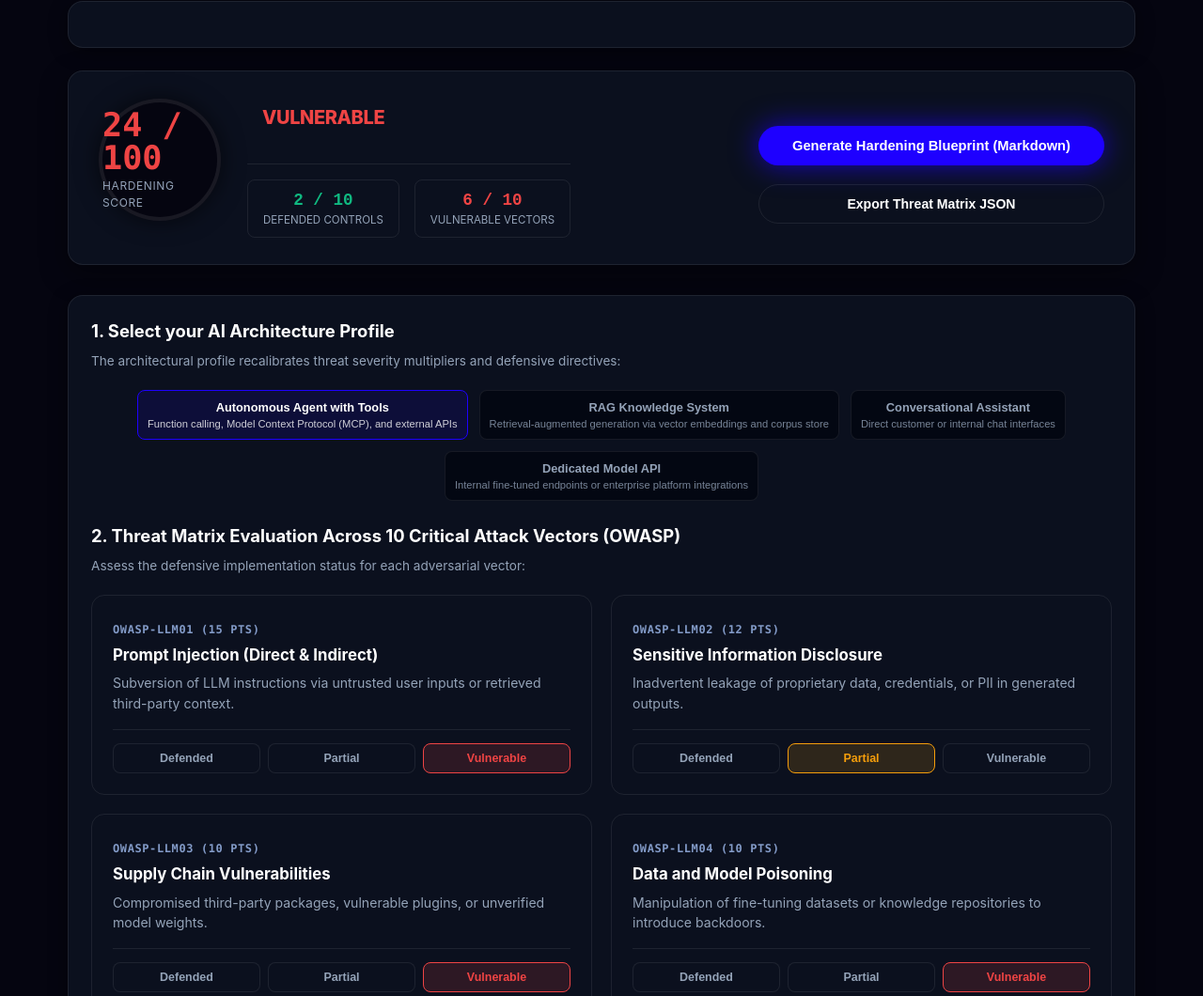
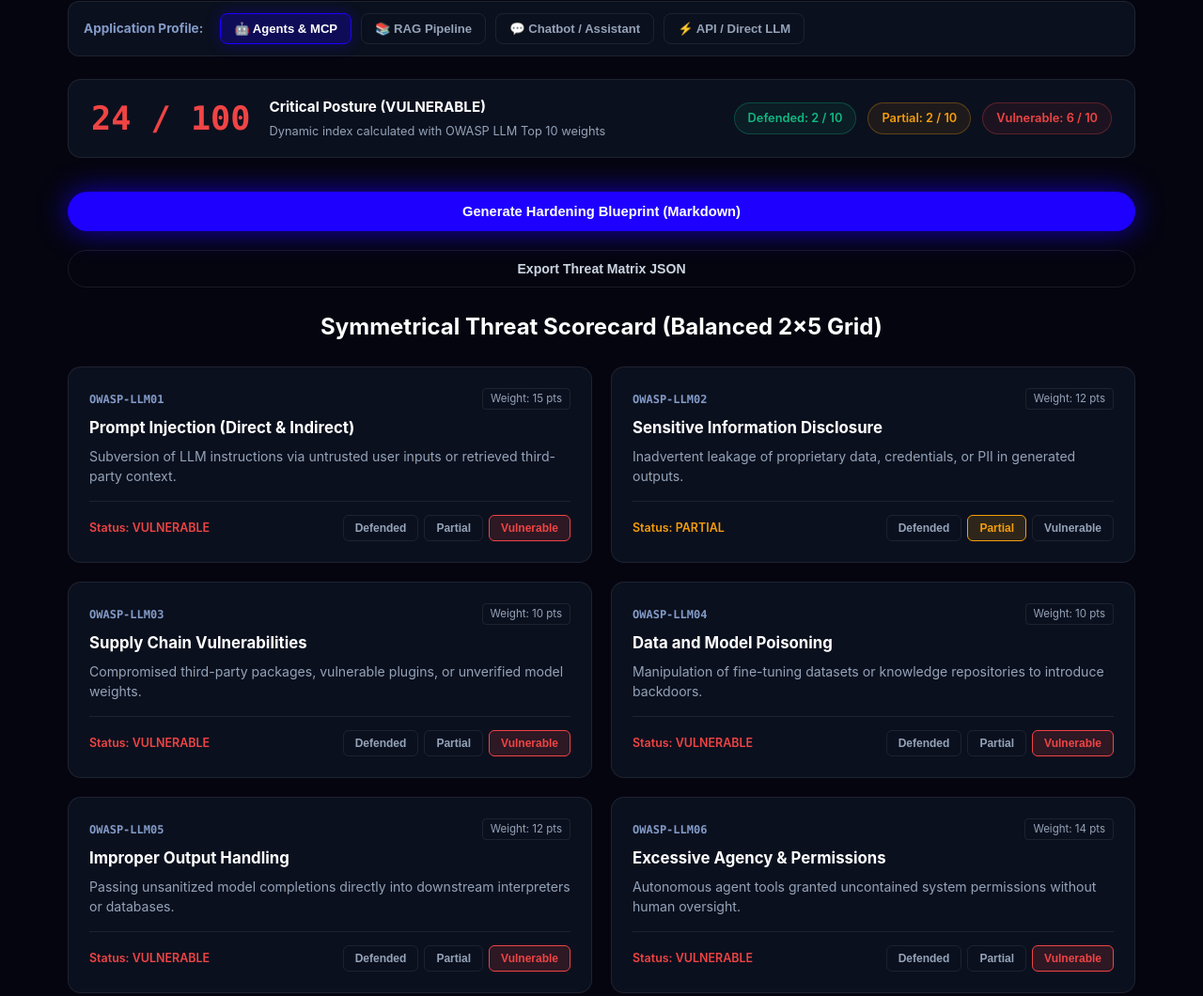
Before and after one commit to TAVARDT-Canada/ai-threat-matrix-ca, a plain HTML site: page index.html in a window 1280 px wide. Shown: the part 315-1375 px from the top of the page at 94% size. Drawn offline with Linux system fonts and the light colour scheme.

Commit message:
refactor(ui): align interactive tool 100% to Alternative 6 (chips, pill scorecard, symmetric 2x5 cards with weights & compact status buttons)

```diff
--- a/index.html
+++ b/index.html
@@ -1048,104 +1048,124 @@ footer a:hover,
 }
 
 /* ==========================================================================
-   LAYOUT 6: SCORECARD SIMÉTRICO 2X5 BALANCEADO
+   LAYOUT 6 EXACT: SCORECARD SIMÉTRICO 2X5 BALANCEADO
    ========================================================================== */
-.stats-score-banner {
+.arch-bar {
+  display: flex !important;
+  gap: 10px !important;
+  flex-wrap: wrap !important;
+  margin-bottom: 24px !important;
   background: var(--card-bg) !important;
   border: 1px solid var(--border) !important;
-  border-radius: 16px !important;
-  padding: 28px 32px !important;
-  box-shadow: 0 10px 30px rgba(0, 0, 0, 0.4) !important;
+  padding: 12px 16px !important;
+  border-radius: 12px !important;
+  align-items: center !important;
   width: 100% !important;
   box-sizing: border-box !important;
-  margin-bottom: 32px !important;
-}
-.stats-banner-grid {
+}
+.arch-bar-label {
+  font-size: 0.85rem !important;
+  font-weight: 700 !important;
+  color: #839bc8 !important;
+  margin-right: 8px !important;
+}
+.arch-chip {
+  background: var(--card-surface) !important;
+  border: 1px solid var(--border) !important;
+  color: var(--text-muted) !important;
+  padding: 8px 14px !important;
+  border-radius: 8px !important;
+  cursor: pointer !important;
+  font-size: 0.82rem !important;
+  font-weight: 600 !important;
+  transition: all 0.2s ease !important;
+}
+.arch-chip:hover {
+  border-color: #839bc8 !important;
+  color: #ffffff !important;
+}
+.arch-chip.active {
+  background: rgba(30, 0, 255, 0.25) !important;
+  border-color: #1e00ff !important;
+  color: #ffffff !important;
+  box-shadow: 0 0 15px rgba(30, 0, 255, 0.3) !important;
+}
+
+/* GLOBAL SCORE BAR */
+.global-score-bar {
+  background: var(--card-bg) !important;
+  border: 1px solid var(--border) !important;
+  border-radius: 14px !important;
+  padding: 18px 24px !important;
+  margin-bottom: 20px !important;
   display: flex !important;
   justify-content: space-between !important;
   align-items: center !important;
-  gap: 32px !important;
   flex-wrap: wrap !important;
-}
-.stats-score-col {
+  gap: 16px !important;
+  width: 100% !important;
+  box-sizing: border-box !important;
+}
+.score-left {
   display: flex !important;
   align-items: center !important;
-  gap: 28px !important;
-  flex-wrap: wrap !important;
-}
-.score-circle {
-  width: 130px !important;
-  height: 130px !important;
-  border-radius: 50% !important;
-  border: 4px solid var(--border) !important;
-  display: flex !important;
-  flex-direction: column !important;
-  align-items: center !important;
-  justify-content: center !important;
-  background: #050510 !important;
-  box-shadow: 0 0 25px rgba(0, 0, 0, 0.6) !important;
-  flex-shrink: 0 !important;
-}
-.score-val {
+  gap: 20px !important;
+}
+.score-big {
   font-size: 2.2rem !important;
   font-weight: 800 !important;
   font-family: 'Fira Code', Consolas, monospace !important;
   color: var(--fail) !important;
   line-height: 1 !important;
 }
-.score-label {
-  font-size: 0.75rem !important;
+.score-label-wrap h4 {
+  font-size: 0.95rem !important;
+  font-weight: 700 !important;
+  color: #ffffff !important;
+  margin: 0 0 4px 0 !important;
+}
+.score-label-wrap p {
+  font-size: 0.8rem !important;
   color: var(--text-muted) !important;
-  text-transform: uppercase !important;
-  letter-spacing: 0.05em !important;
-  margin-top: 4px !important;
-}
-.score-meta-col {
+  margin: 0 !important;
+}
+.score-pills {
   display: flex !important;
-  flex-direction: column !important;
   gap: 12px !important;
-}
-.posture-status {
-  font-size: 1.25rem !important;
-  font-weight: 800 !important;
-  letter-spacing: -0.02em !important;
-}
-.posture-stats-row {
-  display: flex !important;
-  gap: 16px !important;
-}
-.mini-stat {
+  flex-wrap: wrap !important;
+}
+.score-pill {
   background: var(--card-surface) !important;
   border: 1px solid var(--border) !important;
-  border-radius: 8px !important;
-  padding: 8px 16px !important;
-  display: flex !important;
-  flex-direction: column !important;
-  align-items: center !important;
-}
-.mini-stat-val {
-  font-size: 1.1rem !important;
-  font-weight: 700 !important;
-  font-family: 'Fira Code', monospace !important;
-}
-.mini-stat-lbl {
-  font-size: 0.72rem !important;
-  color: var(--text-muted) !important;
-  text-transform: uppercase !important;
-}
-.stats-actions-col {
-  display: flex !important;
-  flex-direction: column !important;
-  gap: 12px !important;
-  min-width: 280px !important;
-}
+  padding: 6px 14px !important;
+  border-radius: 9999px !important;
+  font-size: 0.8rem !important;
+  font-weight: 600 !important;
+}
+.score-pill.def {
+  color: var(--pass) !important;
+  border-color: rgba(16, 185, 129, 0.3) !important;
+  background: rgba(16, 185, 129, 0.08) !important;
+}
+.score-pill.part {
+  color: var(--warn) !important;
+  border-color: rgba(245, 158, 11, 0.3) !important;
+  background: rgba(245, 158, 11, 0.08) !important;
+}
+.score-pill.exp {
+  color: var(--fail) !important;
+  border-color: rgba(239, 68, 68, 0.3) !important;
+  background: rgba(239, 68, 68, 0.08) !important;
+}
+
+/* ACTIONS BAR */
 .btn-action-main {
   background: #1e00ff !important;
   color: #ffffff !important;
   border: none !important;
   border-radius: 9999px !important;
-  padding: 14px 24px !important;
-  font-size: 0.92rem !important;
+  padding: 12px 24px !important;
+  font-size: 0.9rem !important;
   font-weight: 700 !important;
   cursor: pointer !important;
   transition: all 0.2s ease !important;
@@ -1158,10 +1178,10 @@ footer a:hover,
 }
 .btn-action-secondary {
   background: var(--card-surface) !important;
-  color: #ffffff !important;
+  color: #cbd5e1 !important;
   border: 1px solid var(--border) !important;
   border-radius: 9999px !important;
-  padding: 12px 20px !important;
+  padding: 11px 20px !important;
   font-size: 0.88rem !important;
   font-weight: 600 !important;
   cursor: pointer !important;
@@ -1169,11 +1189,12 @@ footer a:hover,
   text-align: center !important;
 }
 .btn-action-secondary:hover {
-  border-color: rgba(255, 255, 255, 0.25) !important;
-}
-
-/* GRID 2X5 BALANCEADO */
-#threat-list {
+  border-color: #839bc8 !important;
+  color: #ffffff !important;
+}
+
+/* GRADE 2X5 BALANCEADA */
+.grid-2x5, #threat-list {
   display: grid !important;
   grid-template-columns: repeat(2, 1fr) !important;
   gap: 20px !important;
@@ -1181,96 +1202,60 @@ footer a:hover,
   box-sizing: border-box !important;
 }
 @media (max-width: 820px) {
-  #threat-list {
+  .grid-2x5, #threat-list {
     grid-template-columns: 1fr !important;
   }
-  .stats-banner-grid {
-    flex-direction: column !important;
-    align-items: stretch !important;
-  }
-  .stats-score-col {
-    justify-content: center !important;
-  }
-}
-
-/* CARD SIMÉTRICO DA AMEAÇA */
-.threat-item {
-  background: var(--card-surface) !important;
+}
+.card-2x5 {
+  background: var(--card-bg) !important;
   border: 1px solid var(--border) !important;
   border-radius: 14px !important;
   padding: 22px !important;
-  margin-bottom: 0 !important;
   display: flex !important;
   flex-direction: column !important;
   justify-content: space-between !important;
-  gap: 16px !important;
   transition: all 0.2s ease !important;
   box-sizing: border-box !important;
 }
-.threat-item:hover {
+.card-2x5:hover {
   border-color: rgba(30, 0, 255, 0.4) !important;
   transform: translateY(-2px) !important;
   box-shadow: 0 8px 24px rgba(0, 0, 0, 0.4) !important;
 }
-.threat-info {
-  flex: 1 !important;
-}
-.threat-code {
+
+/* BOTÕES DE STATUS DENTRO DO CARD */
+.status-btn-group {
+  display: flex !important;
+  gap: 6px !important;
+}
+.btn-stat {
   font-size: 0.75rem !important;
-  font-family: 'Fira Code', Consolas, monospace !important;
-  color: #839bc8 !important;
-  font-weight: 700 !important;
-  letter-spacing: 0.05em !important;
-}
-.threat-title {
-  font-size: 1.05rem !important;
-  font-weight: 700 !important;
-  color: #ffffff !important;
-  margin: 6px 0 8px 0 !important;
-  line-height: 1.35 !important;
-}
-.threat-desc {
-  font-size: 0.88rem !important;
+  padding: 6px 12px !important;
+  border-radius: 6px !important;
+  border: 1px solid var(--border) !important;
+  background: var(--card-surface) !important;
   color: var(--text-muted) !important;
-  line-height: 1.55 !important;
-}
-.status-group {
-  display: flex !important;
-  gap: 8px !important;
-  width: 100% !important;
-  border-top: 1px solid var(--border) !important;
-  padding-top: 14px !important;
-}
-.btn-status {
-  flex: 1 !important;
-  padding: 8px 10px !important;
-  border-radius: 8px !important;
-  border: 1px solid var(--border) !important;
-  background: var(--card-bg) !important;
-  color: var(--text-muted) !important;
-  font-size: 0.78rem !important;
-  font-weight: 600 !important;
   cursor: pointer !important;
   transition: all 0.2s ease !important;
-  text-align: center !important;
-}
-.btn-status:hover {
+  font-weight: 600 !important;
+}
+.btn-stat:hover {
   color: #ffffff !important;
   border-color: rgba(255, 255, 255, 0.3) !important;
 }
-.btn-status.active-defended {
+.btn-stat.act-def {
   background: rgba(16, 185, 129, 0.15) !important;
   color: #10b981 !important;
   border-color: #10b981 !important;
   font-weight: 700 !important;
 }
-.btn-status.active-partial {
+.btn-stat.act-part {
   background: rgba(245, 158, 11, 0.15) !important;
   color: #f59e0b !important;
   border-color: #f59e0b !important;
   font-weight: 700 !important;
 }
-.btn-status.active-exposed {
+.btn-stat.act-exp {
   background: rgba(239, 68, 68, 0.15) !important;
   color: #ef4444 !important;
   border-color: #ef4444 !important;
@@ -1300,82 +1285,59 @@ footer a:hover,
       <p>Systematic attack surface evaluation for Large Language Models (LLMs) and autonomous AI agents. Grounded in OWASP Top 10 for LLMs and MITRE ATLAS with automated defense blueprint generation.</p>
     </div>
 
-    <!-- LAYOUT 6: 1. ARQUITETURA (FULL WIDTH) -->
-    <div class="card" style="margin-bottom: 24px;">
-
+    <!-- APPLICATION PROFILE SELECTOR (CHIPS) -->
+    <div class="arch-bar">
+      <span class="arch-bar-label">Application Profile:</span>
+      <button class="arch-chip active" data-arch="agent">🤖 Agents & MCP</button>
+      <button class="arch-chip" data-arch="rag">📚 RAG Pipeline</button>
+      <button class="arch-chip" data-arch="chat">💬 Chatbot / Assistant</button>
+      <button class="arch-chip" data-arch="api">⚡ API / Direct LLM</button>
     </div>
 
-    <!-- LAYOUT 6: SCORECARD & STATUS BANNER (FULL WIDTH) -->
-    <div class="card stats-score-banner">
-      <div class="stats-banner-grid">
-        <div class="stats-score-col">
-          <div class="score-circle">
-            <span id="stat-score" class="score-val">0</span>
-            <span class="score-label">Hardening Score</span>
-          </div>
-          <div class="score-meta-col">
-            <div id="stat-posture" class="posture-status">Defensive Posture</div>
-            <div class="posture-stats-row">
-            <div class="mini-stat">
-              <span id="stat-defended" class="mini-stat-val" style="color: var(--pass);">0</span>
-              <span class="mini-stat-lbl">Defended Controls</span>
-            </div>
-            <div class="mini-stat">
-              <span id="stat-exposed" class="mini-stat-val" style="color: var(--fail);">0</span>
-              <span class="mini-stat-lbl">Vulnerable Vectors</span>
-            </div>
-          </div>
-          </div>
-        </div>
-        <div class="stats-actions-col">
-          <button id="btn-generate-blueprint" class="btn-action-main">Generate Hardening Blueprint (Markdown)</button>
-          <button id="btn-export-matrix" class="btn-action-secondary">Export Threat Matrix JSON</button>
+    <!-- GLOBAL SCORE BAR (HORIZONTAL WITH PILLS) -->
+    <div class="global-score-bar">
+      <div class="score-left">
+        <div class="score-big" id="stat-score">0 / 100</div>
+        <div class="score-label-wrap">
+          <h4 id="stat-posture">Critical Posture (VULNERABLE)</h4>
+          <p>Dynamic index calculated with OWASP LLM Top 10 weights</p>
         </div>
       </div>
+      <div class="score-pills">
+        <div class="score-pill def" id="pill-def">Defended: 0 / 10</div>
+        <div class="score-pill part" id="pill-part">Partial: 0 / 10</div>
+        <div class="score-pill exp" id="pill-exp">Vulnerable: 0 / 10</div>
+      </div>
     </div>
 
-    <!-- LAYOUT 6: 2. GRADE SIMÉTRICA 2X5 DOS 10 VETORES DE RISCO -->
-    <div class="card" style="margin-bottom: 32px;">
-      <div class="card-title">1. Select your AI Architecture Profile</div>
-          <div class="card-desc">The architectural profile recalibrates threat severity multipliers and defensive directives:</div>
-          <div class="arch-selector">
-            <button class="arch-btn active" data-arch="agent">
-              Autonomous Agent with Tools
-              <span>Function calling, Model Context Protocol (MCP), and external APIs</span>
-            </button>
-            <button class="arch-btn" data-arch="rag">
-              RAG Knowledge System
-              <span>Retrieval-augmented generation via vector embeddings and corpus store</span>
-            </button>
-            <button class="arch-btn" data-arch="chat">
-              Conversational Assistant
-              <span>Direct customer or internal chat interfaces</span>
-            </button>
-            <button class="arch-btn" data-arch="api">
-              Dedicated Model API
-              <span>Internal fine-tuned endpoints or enterprise platform integrations</span>
-            </button>
-          </div>
-
-          <div class="card-title" style="margin-top: 24px;">2. Threat Matrix Evaluation Across 10 Critical Attack Vectors (OWASP)</div>
-          <div class="card-desc">Assess the defensive implementation status for each adversarial vector:</div>
-      <div id="threat-list"></div>
+    <!-- ACTIONS ROW (GENERATE BLUEPRINT & EXPORT JSON) -->
+    <div style="display: flex; gap: 12px; justify-content: flex-end; margin-bottom: 24px; flex-wrap: wrap;">
+      <button id="btn-generate-blueprint" class="btn-action-main">Generate Hardening Blueprint (Markdown)</button>
+      <button id="btn-export-matrix" class="btn-action-secondary">Export Threat Matrix JSON</button>
     </div>
 
-    <div id="blueprint-card" class="card" style="display: none; margin-top: 24px;">
-      <div class="card-title">Architectural Hardening Blueprint</div>
-      <div class="card-desc">Production-ready technical specification for security review, compliance audit, and architectural gating:</div>
-      <div style="display: flex; gap: 10px; margin-bottom: 10px;">
-        <button id="btn-copy-bp" class="btn-action-secondary" style="width: auto; margin: 0;">Copy Blueprint</button>
-        <button id="btn-dl-bp" class="btn-action-secondary" style="width: auto; margin: 0;">Download ai-hardening-blueprint.md</button>
+    <!-- BALANCED 2X5 THREAT SCORECARD HEADING & GRID -->
+    <h2 style="text-align: center; margin-bottom: 24px; font-size: 1.5rem; font-weight: 700; color: #ffffff;">
+      Symmetrical Threat Scorecard (Balanced 2×5 Grid)
+    </h2>
+
+    <div id="threat-list" class="grid-2x5" style="margin-bottom: 32px;"></div>
+
+    <!-- Hardening Blueprint Output Card (Initially Hidden) -->
+    <div id="blueprint-card" class="card" style="display: none; margin-bottom: 32px; border-color: #1e00ff;">
+      <div style="display: flex; justify-content: space-between; align-items: center; margin-bottom: 16px; flex-wrap: wrap; gap: 12px;">
+        <div class="card-title" style="margin: 0; font-size: 1.15rem; font-weight: 700; color: #ffffff;">AI Security Hardening Blueprint</div>
+        <div style="display: flex; gap: 10px;">
+          <button id="btn-copy-bp" class="btn-action-secondary" style="width: auto; margin: 0; padding: 8px 16px; font-size: 0.82rem;">Copy Blueprint</button>
+          <button id="btn-dl-bp" class="btn-action-secondary" style="width: auto; margin: 0; padding: 8px 16px; font-size: 0.82rem;">Download ai-hardening-blueprint.md</button>
+        </div>
       </div>
-      <textarea id="blueprint-area" class="blueprint-output" readonly></textarea>
+      <textarea id="blueprint-area" class="blueprint-output" readonly style="width: 100%; height: 260px; background: #050510; border: 1px solid var(--border); border-radius: 8px; color: #839bc8; font-family: 'Fira Code', monospace; font-size: 0.85rem; padding: 14px; box-sizing: border-box; resize: vertical;"></textarea>
     </div>
   </div>
 
   <div class="container">
-
-  <!-- AEO CITABLE DEFINITION SECTION (100% WIDTH - 1200px) -->
+<!-- AEO CITABLE DEFINITION SECTION (100% WIDTH - 1200px) -->
   <section class="aeo-card">
     <h2>What is the AI Threat Matrix?</h2>
     <p>The TAVARDT AI Threat Matrix is an interactive technical platform that maps and correlates adversarial attack vectors according to the OWASP Top 10 for Large Language Models, the NIST AI Risk Management Framework, and the MITRE ATLAS matrix. The platform enables organizations to diagnose their AI security posture and export tailored hardening blueprints.</p>
@@ -1497,6 +1459,7 @@ footer a:hover,
       function recalculate() {
         let totalScore = 0;
         let defCount = 0;
+        let partCount = 0;
         let expCount = 0;
 
         threats.forEach(t => {
@@ -1506,56 +1469,80 @@ footer a:hover,
             defCount++;
           } else if (st === "partial") {
             totalScore += (t.weight * 0.5);
+            partCount++;
           } else {
             expCount++;
           }
         });
 
         const scoreRounded = Math.round(totalScore);
-        statScore.textContent = scoreRounded + " / 100";
-        statDefended.textContent = defCount + " / 10";
-        statExposed.textContent = expCount + " / 10";
+        if (statScore) statScore.textContent = scoreRounded + " / 100";
 
         if (scoreRounded >= 85) {
-          statScore.style.color = "var(--pass)";
-          statPosture.style.color = "var(--pass)";
-          statPosture.textContent = i18n.p_hardened;
+          if (statScore) statScore.style.color = "var(--pass)";
+          if (statPosture) {
+            statPosture.style.color = "var(--pass)";
+            statPosture.textContent = "Hardened Posture (HARDENED)";
+          }
         } else if (scoreRounded >= 60) {
-          statScore.style.color = "var(--warn)";
-          statPosture.style.color = "var(--warn)";
-          statPosture.textContent = i18n.p_developing;
+          if (statScore) statScore.style.color = "var(--warn)";
+          if (statPosture) {
+            statPosture.style.color = "var(--warn)";
+            statPosture.textContent = "Developing Posture (DEVELOPING)";
+          }
         } else {
-          statScore.style.color = "var(--fail)";
-          statPosture.style.color = "var(--fail)";
-          statPosture.textContent = i18n.p_vulnerable;
+          if (statScore) statScore.style.color = "var(--fail)";
+          if (statPosture) {
+            statPosture.style.color = "var(--fail)";
+            statPosture.textContent = "Critical Posture (VULNERABLE)";
+          }
         }
+
+        const pDef = document.getElementById("pill-def");
+        const pPart = document.getElementById("pill-part");
+        const pExp = document.getElementById("pill-exp");
+        if (pDef) pDef.textContent = "Defended: " + defCount + " / 10";
+        if (pPart) pPart.textContent = "Partial: " + partCount + " / 10";
+        if (pExp) pExp.textContent = "Vulnerable: " + expCount + " / 10";
       }
 
       function renderThreats() {
+        const threatList = document.getElementById("threat-list");
+        if (!threatList) return;
         threatList.innerHTML = "";
         threats.forEach(t => {
+          const curState = threatStates[t.id];
+          const statusColor = curState === 'defended' ? 'var(--pass)' : (curState === 'partial' ? 'var(--warn)' : 'var(--fail)');
+          const statusText = curState === 'defended' ? 'DEFENDED' : (curState === 'partial' ? 'PARTIAL' : 'VULNERABLE');
+
           const item = document.createElement("div");
-          item.className = "threat-item";
-
-          const curState = threatStates[t.id];
+          item.className = "card-2x5";
 
           item.innerHTML = `
-            <div class="threat-info">
-              <span class="threat-code">${t.code} (${t.weight} pts)</span>
-              <div class="threat-title">${t.title}</div>
-              <div class="threat-desc">${t.desc}</div>
+            <div>
+              <div style="display: flex; justify-content: space-between; align-items: center; margin-bottom: 8px;">
+                <span style="font-size: 0.75rem; font-family: 'Fira Code', Consolas, monospace; color: #839bc8; font-weight: 700;">${t.code}</span>
+                <span style="font-size: 0.72rem; color: var(--text-muted); background: var(--card-surface); padding: 2px 8px; border-radius: 4px; border: 1px solid var(--border);">Weight: ${t.weight} pts</span>
+              </div>
+              <h4 style="font-size: 1.05rem; font-weight: 700; color: #ffffff; margin-bottom: 8px; line-height: 1.35;">${t.title}</h4>
+              <p style="font-size: 0.88rem; color: var(--text-muted); line-height: 1.5; margin-bottom: 16px;">${t.desc}</p>
             </div>
-            <div class="status-group">
-              <button class="btn-status ${curState === 'defended' ? 'active-defended' : ''}" data-tid="${t.id}" data-val="defended">${i18n.btn_defended}</button>
-              <button class="btn-status ${curState === 'partial' ? 'active-partial' : ''}" data-tid="${t.id}" data-val="partial">${i18n.btn_partial}</button>
-              <button class="btn-status ${curState === 'exposed' ? 'active-exposed' : ''}" data-tid="${t.id}" data-val="exposed">${i18n.btn_exposed}</button>
+            <div style="display: flex; justify-content: space-between; align-items: center; border-top: 1px solid var(--border); padding-top: 14px; gap: 8px; flex-wrap: wrap;">
+              <span style="font-size: 0.78rem; font-weight: 600; color: ${statusColor};">
+                Status: ${statusText}
+              </span>
+              <div class="status-btn-group">
+                <button class="btn-stat ${curState === 'defended' ? 'act-def' : ''}" data-tid="${t.id}" data-val="defended">Defended</button>
+                <button class="btn-stat ${curState === 'partial' ? 'act-part' : ''}" data-tid="${t.id}" data-val="partial">Partial</button>
+                <button class="btn-stat ${curState === 'exposed' ? 'act-exp' : ''}" data-tid="${t.id}" data-val="exposed">Vulnerable</button>
+              </div>
             </div>
           `;
           threatList.appendChild(item);
         });
 
         // Attach event listeners
-        document.querySelectorAll(".btn-status").forEach(btn => {
+        document.querySelectorAll(".btn-stat").forEach(btn => {
           btn.addEventListener("click", function() {
             const tid = this.getAttribute("data-tid");
             const val = this.getAttribute("data-val");
@@ -1566,14 +1553,16 @@ footer a:hover,
         });
       }
 
-      // Architecture selection buttons
-      document.querySelectorAll(".arch-btn").forEach(btn => {
+      // Architecture selection chips
+      document.querySelectorAll(".arch-chip").forEach(btn => {
         btn.addEventListener("click", function() {
-          document.querySelectorAll(".arch-btn").forEach(b => b.classList.remove("active"));
+          document.querySelectorAll(".arch-chip").forEach(b => b.classList.remove("active"));
           this.classList.add("active");
           selectedArch = this.getAttribute("data-arch");
         });
       });
+
+
 
       // Generate Blueprint
       document.getElementById("btn-generate-blueprint").addEventListener("click", function() {
```
